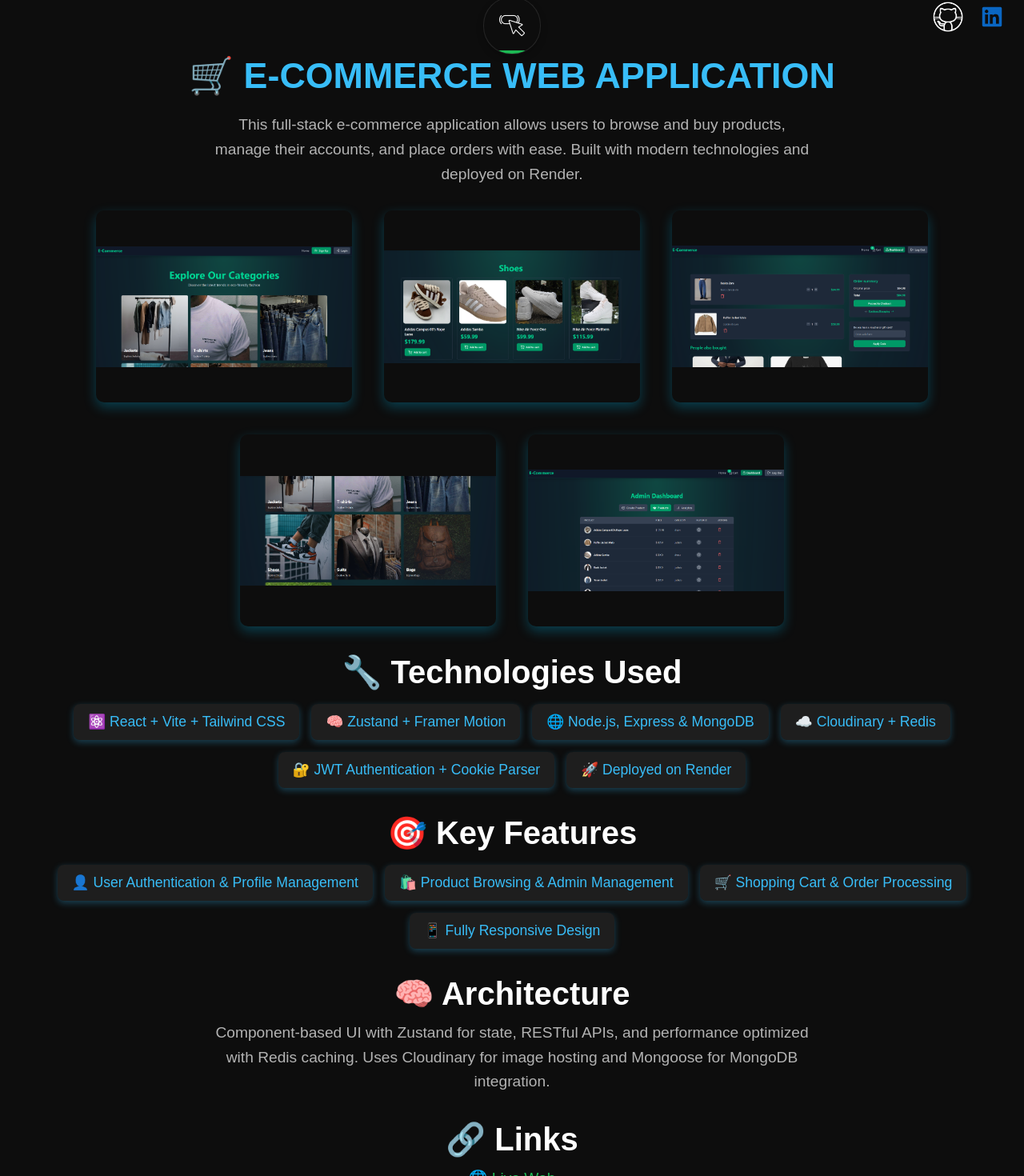
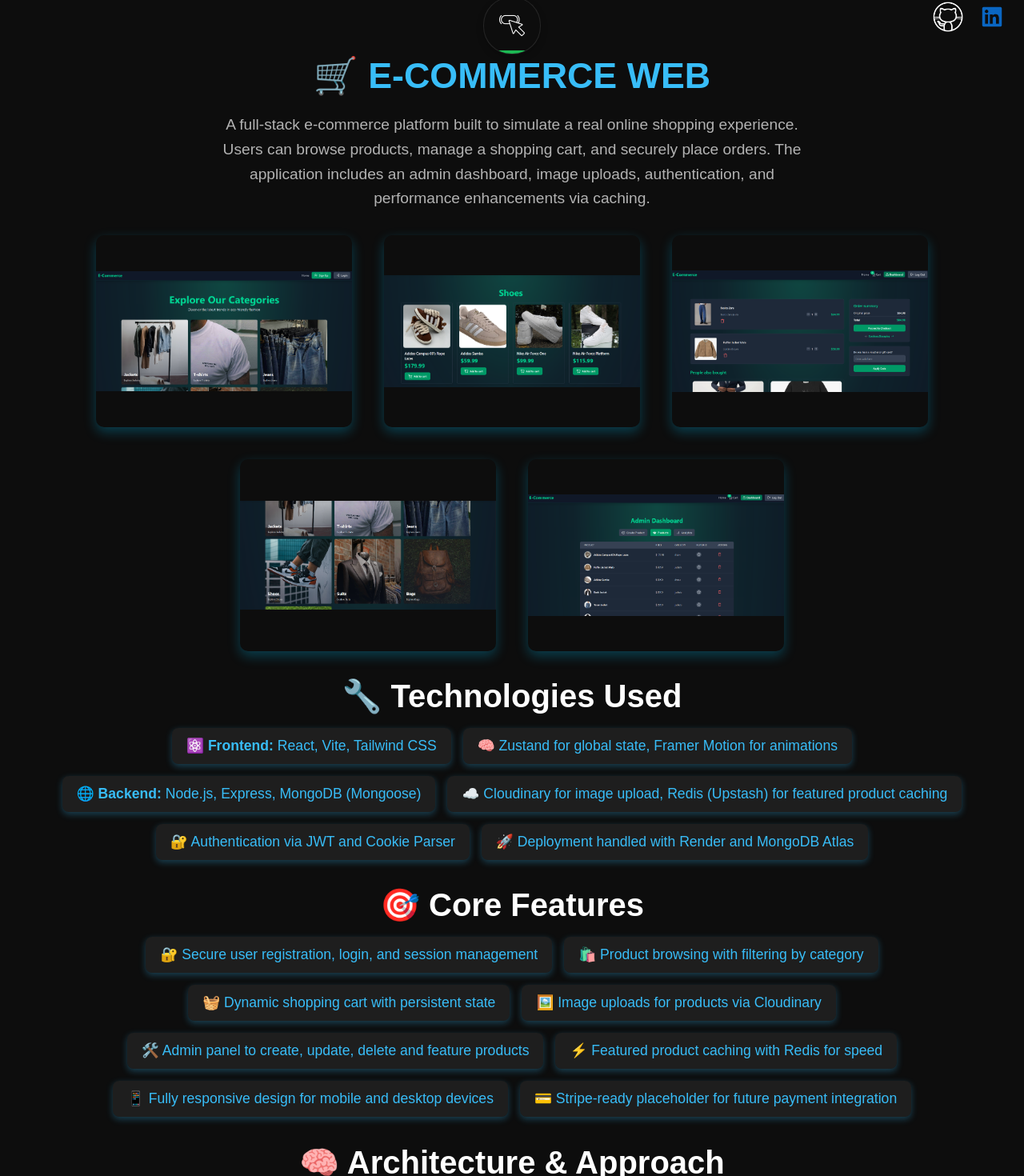
Before and after one commit to PauVilarEstrada/portfolioWeb, a React (Vite) app: page /portfolioWeb/projects/ecommerce in a window 1280 px wide. Shown: the part 29-1499 px from the top of the page at 80% size. Built offline with nearby package versions, Linux system fonts and the light colour scheme.

Commit message:
last changes for ecommerce web section

```diff
--- a/src/components/myprojects/Ecommerce.jsx
+++ b/src/components/myprojects/Ecommerce.jsx
@@ -1,6 +1,7 @@
 import React from "react";
 import { Link } from "react-router-dom";
 import "../myprojects/css/ecommerce.css";
+
 import ecommerceHome from "./assets/ecommerce-home.png";
 import ecommerceShoes from "./assets/ecommerce-shoes.png";
 import ecommerceCart from "./assets/ecommerce-cart.png";
@@ -10,57 +11,72 @@ import ecommerceDashboard from "./assets/ecommerce-dashboard.png";
 export default function Ecommerce() {
   return (
     <section className="ecommerce-container">
-      <h1>🛒 E-Commerce Web Application</h1>
+      <h1>🛒 E-Commerce Web</h1>
+
       <p>
-        This full-stack e-commerce application allows users to browse and buy products,
-        manage their accounts, and place orders with ease. Built with modern technologies
-        and deployed on Render.
+        A full-stack e-commerce platform built to simulate a real online shopping experience.
+        Users can browse products, manage a shopping cart, and securely place orders.
+        The application includes an admin dashboard, image uploads, authentication,
+        and performance enhancements via caching.
       </p>
 
       <div className="image-gallery">
-        <img src={ecommerceHome} alt="Home Page" className="gallery-image" />
-        <img src={ecommerceShoes} alt="Product Page" className="gallery-image" />
-        <img src={ecommerceCart} alt="Shopping Cart" className="gallery-image" />
-        <img src={ecommerceSection} alt="Login Page" className="gallery-image" />
-        <img src={ecommerceDashboard} alt="Admin Dashboard" className="gallery-image" />
+        <img src={ecommerceHome} alt="Home Page showcasing featured products" className="gallery-image" />
+        <img src={ecommerceShoes} alt="Product Category Page with filters" className="gallery-image" />
+        <img src={ecommerceCart} alt="Shopping Cart interface with dynamic state" className="gallery-image" />
+        <img src={ecommerceSection} alt="Login and Registration page" className="gallery-image" />
+        <img src={ecommerceDashboard} alt="Admin Dashboard for managing products" className="gallery-image" />
       </div>
 
       <h2>🔧 Technologies Used</h2>
       <ul className="ecommerce-features">
-        <li>⚛️ React + Vite + Tailwind CSS</li>
-        <li>🧠 Zustand + Framer Motion</li>
-        <li>🌐 Node.js, Express & MongoDB</li>
-        <li>☁️ Cloudinary + Redis</li>
-        <li>🔐 JWT Authentication + Cookie Parser</li>
-        <li>🚀 Deployed on Render</li>
+        <li>⚛️ <strong>Frontend:</strong> React, Vite, Tailwind CSS</li>
+        <li>🧠 Zustand for global state, Framer Motion for animations</li>
+        <li>🌐 <strong>Backend:</strong> Node.js, Express, MongoDB (Mongoose)</li>
+        <li>☁️ Cloudinary for image upload, Redis (Upstash) for featured product caching</li>
+        <li>🔐 Authentication via JWT and Cookie Parser</li>
+        <li>🚀 Deployment handled with Render and MongoDB Atlas</li>
       </ul>
 
-      <h2>🎯 Key Features</h2>
+      <h2>🎯 Core Features</h2>
       <ul className="ecommerce-features">
-        <li>👤 User Authentication & Profile Management</li>
-        <li>🛍️ Product Browsing & Admin Management</li>
-        <li>🛒 Shopping Cart & Order Processing</li>
-        <li>📱 Fully Responsive Design</li>
+        <li>🔐 Secure user registration, login, and session management</li>
+        <li>🛍️ Product browsing with filtering by category</li>
+        <li>🧺 Dynamic shopping cart with persistent state</li>
+        <li>🖼️ Image uploads for products via Cloudinary</li>
+        <li>🛠️ Admin panel to create, update, delete and feature products</li>
+        <li>⚡ Featured product caching with Redis for speed</li>
+        <li>📱 Fully responsive design for mobile and desktop devices</li>
+        <li>💳 Stripe-ready placeholder for future payment integration</li>
       </ul>
 
-      <h2>🧠 Architecture</h2>
+      <h2>🧠 Architecture & Approach</h2>
       <p>
-        Component-based UI with Zustand for state, RESTful APIs, and performance optimized
-        with Redis caching. Uses Cloudinary for image hosting and Mongoose for MongoDB integration.
+        The application follows a component-based architecture on the frontend,
+        with Zustand managing shared state like the shopping cart.
+        The backend exposes a RESTful API built with Express,
+        connecting to MongoDB via Mongoose and storing image URLs using Cloudinary.
+        Featured products are cached using Redis (Upstash) to enhance performance.
       </p>
 
-      <h2>🔗 Links</h2>
+      <h2>🔗 Project Links</h2>
       <p>
         <a href="https://ecommerce-yrau.onrender.com" target="_blank" rel="noopener noreferrer">
-          🌐 Live Web
+          🌐 Live Web Application
         </a>
         <br />
         <a href="https://github.com/PauVilarEstrada/e-commerceWeb" target="_blank" rel="noopener noreferrer">
-          💻 GitHub Repository
+          💻 Source Code on GitHub
+        </a>
+        <br />
+        <a href="https://drive.google.com/file/d/1sJ-6Kzjrt_wjCOIrZHy65XSubOJSV1DN/view?usp=sharing" target="_blank" rel="noopener noreferrer">
+          🎥 Demo Video (Google Drive)
         </a>
       </p>
 
-      <Link to="/projects" className="ecommerce-back-link">🔙 Back to Projects</Link>
+      <Link to="/projects" className="ecommerce-back-link">
+        🔙 Back to Projects
+      </Link>
     </section>
   );
 }
```
